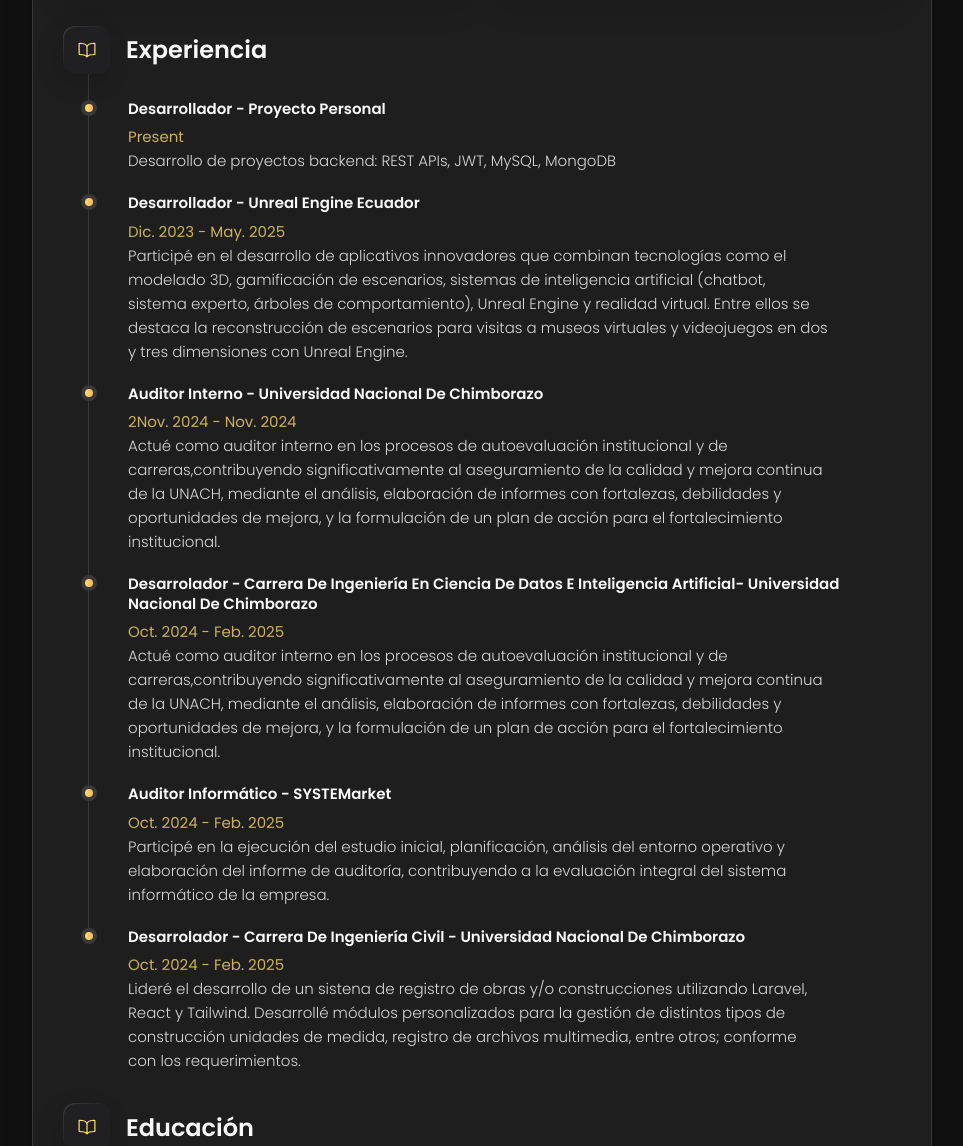
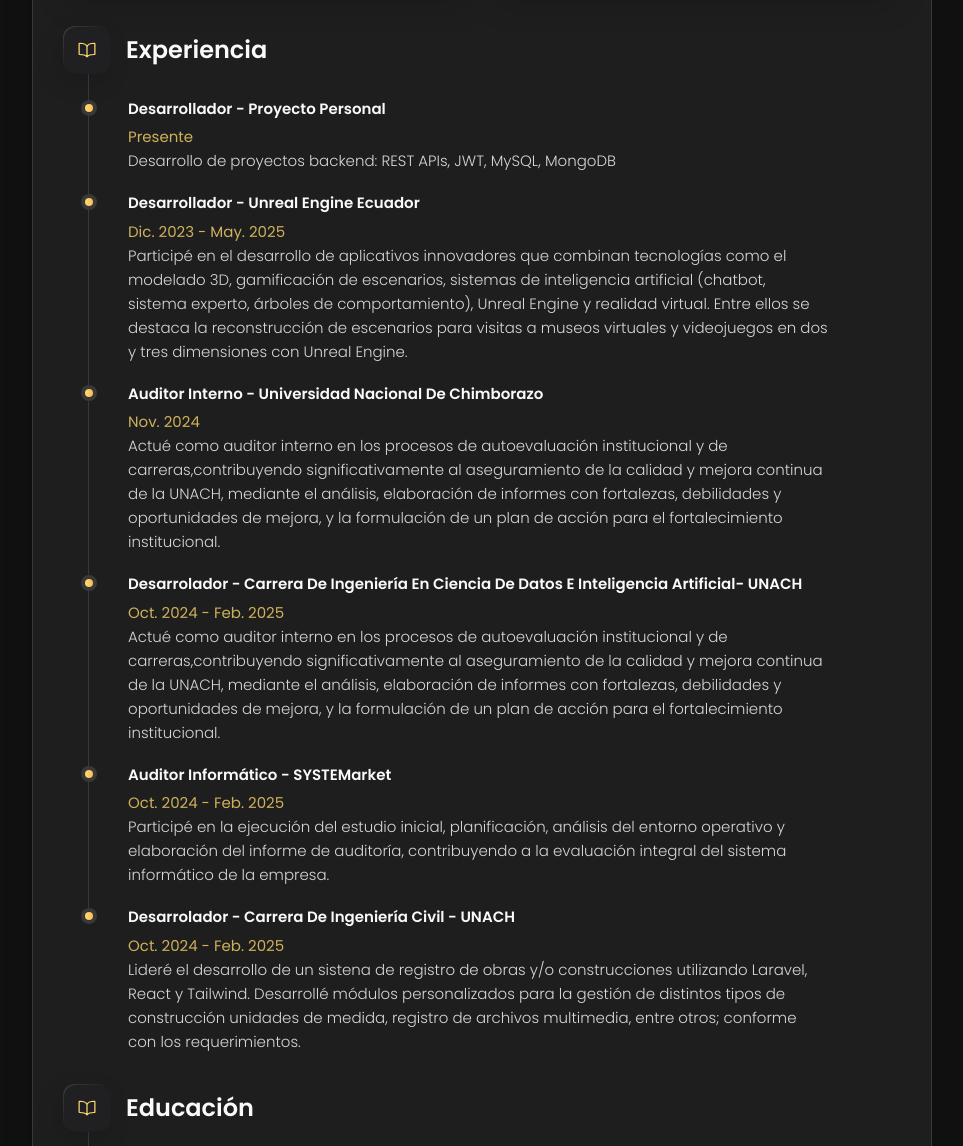
Before and after one commit to BryanGuapulema/BG_portfolio, an Astro site: page / in a window 1280 px wide. Shown: the part 3200-4346 px from the top of the page, without its empty margins (308-1271 px from the left). Built offline with nearby package versions, Linux system fonts and the light colour scheme; Astro itself is replaced by a stand-in of ours.

Commit message:
Update About.astro

```diff
--- a/src/components/About.astro
+++ b/src/components/About.astro
@@ -12,12 +12,12 @@ const {
     { title: "Certificación AZURE AZ-900", period: "Jun. 2024", description: "Número de Certificación: 535562-6U5E31" }
   ],
   experience = [
-    { title: "Desarrollador - Proyecto Personal", period: "Present", description: "Desarrollo de proyectos backend: REST APIs, JWT, MySQL, MongoDB" },
+    { title: "Desarrollador - Proyecto Personal", period: "Presente", description: "Desarrollo de proyectos backend: REST APIs, JWT, MySQL, MongoDB" },
     { title: "Desarrollador - Unreal Engine Ecuador", period: "Dic. 2023 - May. 2025", description: "Participé en el desarrollo de aplicativos innovadores que combinan tecnologías como el modelado 3D, gamificación de escenarios, sistemas de inteligencia artificial (chatbot, sistema experto, árboles de comportamiento), Unreal Engine y realidad virtual. Entre ellos se destaca la reconstrucción de escenarios para visitas a museos virtuales y videojuegos en dos y tres dimensiones con Unreal Engine." },
-    { title: "Auditor interno - Universidad Nacional de Chimborazo", period: "2Nov. 2024 - Nov. 2024", description: "Actué como auditor interno en los procesos de autoevaluación institucional y de carreras,contribuyendo significativamente al aseguramiento de la calidad y mejora continua de la UNACH, mediante el análisis, elaboración de informes con fortalezas, debilidades y oportunidades de mejora, y la formulación de un plan de acción para el fortalecimiento institucional." },
-    { title: "Desarrolador - Carrera de Ingeniería en Ciencia de Datos e Inteligencia Artificial- Universidad Nacional de Chimborazo", period: "Oct. 2024 - Feb. 2025", description: "Actué como auditor interno en los procesos de autoevaluación institucional y de carreras,contribuyendo significativamente al aseguramiento de la calidad y mejora continua de la UNACH, mediante el análisis, elaboración de informes con fortalezas, debilidades y oportunidades de mejora, y la formulación de un plan de acción para el fortalecimiento institucional." },
+    { title: "Auditor interno - Universidad Nacional de Chimborazo", period: "Nov. 2024", description: "Actué como auditor interno en los procesos de autoevaluación institucional y de carreras,contribuyendo significativamente al aseguramiento de la calidad y mejora continua de la UNACH, mediante el análisis, elaboración de informes con fortalezas, debilidades y oportunidades de mejora, y la formulación de un plan de acción para el fortalecimiento institucional." },
+    { title: "Desarrolador - Carrera de Ingeniería en Ciencia de Datos e Inteligencia Artificial- UNACH", period: "Oct. 2024 - Feb. 2025", description: "Actué como auditor interno en los procesos de autoevaluación institucional y de carreras,contribuyendo significativamente al aseguramiento de la calidad y mejora continua de la UNACH, mediante el análisis, elaboración de informes con fortalezas, debilidades y oportunidades de mejora, y la formulación de un plan de acción para el fortalecimiento institucional." },
     { title: " Auditor informático - SYSTEMarket", period: "Oct. 2024 - Feb. 2025", description: " Participé en la ejecución del estudio inicial, planificación, análisis del entorno operativo y elaboración del informe de auditoría, contribuyendo a la evaluación integral del sistema informático de la empresa." },
-    { title: " Desarrolador - Carrera de Ingeniería Civil - Universidad Nacional de Chimborazo", period: "Oct. 2024 - Feb. 2025", description: " Lideré el desarrollo de un sistena de registro de obras y/o construcciones utilizando Laravel, React y Tailwind. Desarrollé módulos personalizados para la gestión de distintos tipos de construcción unidades de medida, registro de archivos multimedia, entre otros; conforme con los requerimientos." },
+    { title: " Desarrolador - Carrera de Ingeniería Civil - UNACH", period: "Oct. 2024 - Feb. 2025", description: " Lideré el desarrollo de un sistena de registro de obras y/o construcciones utilizando Laravel, React y Tailwind. Desarrollé módulos personalizados para la gestión de distintos tipos de construcción unidades de medida, registro de archivos multimedia, entre otros; conforme con los requerimientos." },
   ]
 } = Astro.props;
 ---
```
